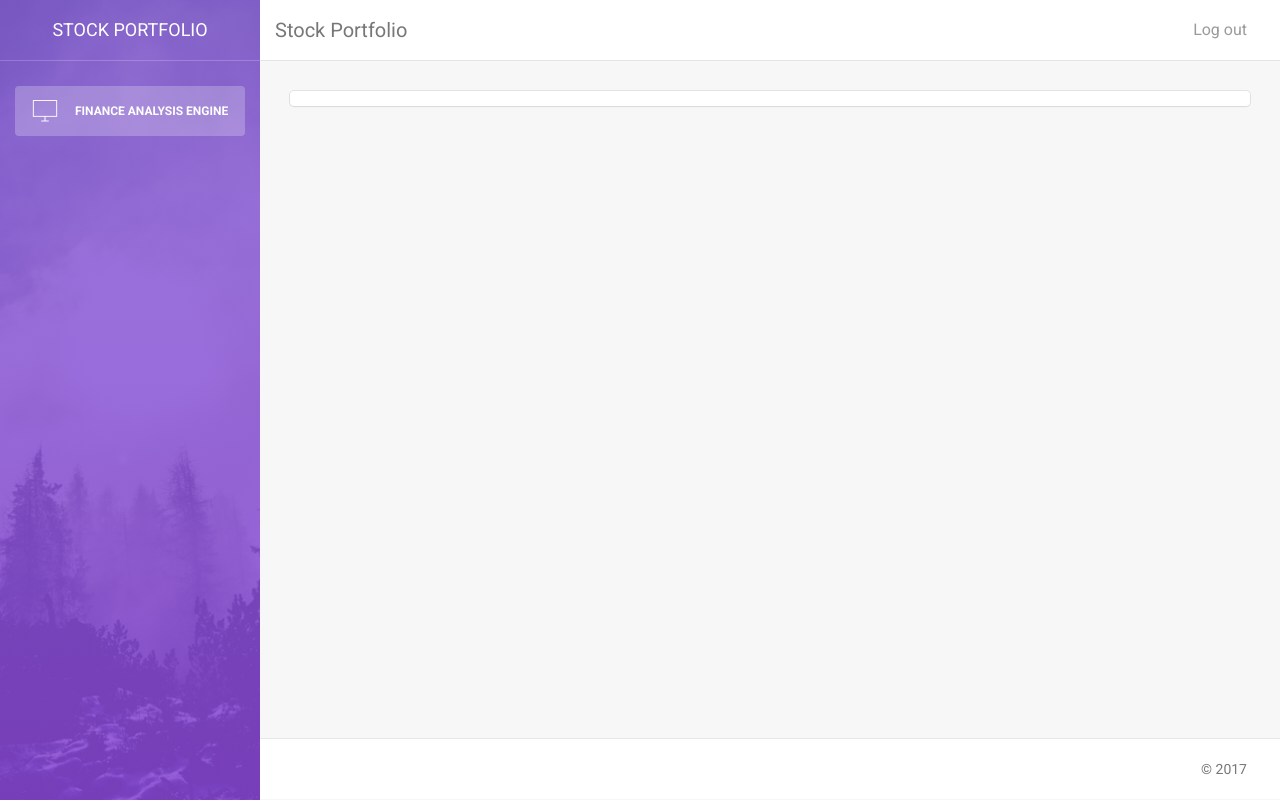
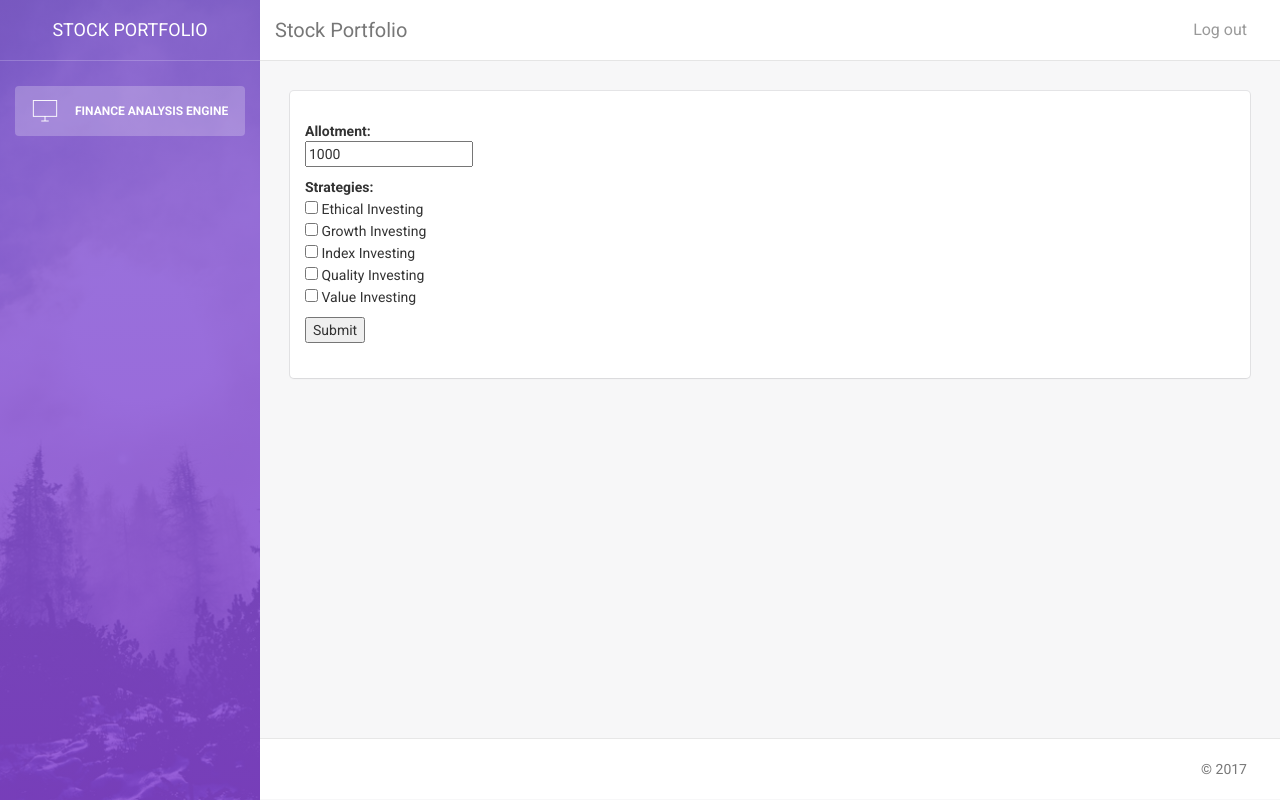
Before and after one commit to jackkung07/cape_285_final_project, a Django app: page /portfolio in a window 1280 px wide. Run offline with Django 3.2, Linux system fonts and the light colour scheme; the visitor is signed in with stand-in values (Sample User, id 1); some libraries are stand-ins or nearby versions.

Commit message:
add stock home page

```diff
--- a/stock_portfolio/portfolio/templates/portfolio/base.html
+++ b/stock_portfolio/portfolio/templates/portfolio/base.html
@@ -7,7 +7,7 @@
     <link rel="icon" type="image/png" href="portfolio/img/favicon.ico">
     <meta http-equiv="X-UA-Compatible" content="IE=edge,chrome=1"/>
 
-    <title>Sensor Cloud Security</title>
+    <title>Stock Portfolio</title>
 
     <meta content='width=device-width, initial-scale=1.0, maximum-scale=1.0, user-scalable=0' name='viewport'/>
     <meta name="viewport" content="width=device-width"/>
--- a/stock_portfolio/portfolio/templates/portfolio/home.html
+++ b/stock_portfolio/portfolio/templates/portfolio/home.html
@@ -53,15 +53,84 @@
 
         <div class="content">
             <div class="container-fluid">
+                <form method="post" name="investment" action="/portfolio" onsubmit="return checkform()">
+                    {% csrf_token %}
                     <div class="row">
                         <div class="col-md-12">
                             <div class="card ">
                                 <div class="header"></div>
+                                <div class="content">
+                                    <div class="row">
+                                        <div class="col-md-12">
+                                            <b>Allotment:</b>
+                                        </div>
+                                    </div>
+                                    <div class="row">
+                                        <div class="col-md-12">
+                                            <input type="number" id="allotment" name="allotment" value="1000">
+                                        </div>
+                                    </div>
+                                    <div class="row">
+                                        <div class="col-md-12">
+                                            <p></p>
+                                        </div>
+                                    </div>
+                                    <div class="row">
+                                        <div class="col-md-12">
+                                            <b>Strategies:</b>
                                         </div>
                                     </div>
 
+                                    <div class="row">
+                                        <div class="col-md-12">
+                                            <input type="checkbox" id="ethical" name="ethical"
+                                                   onclick="return keepCount()">
+                                            Ethical Investing
                                         </div>
-
+                                    </div>
+                                    <div class="row">
+                                        <div class="col-md-12">
+                                            <input type="checkbox" id="growth" name="growth"
+                                                   onclick="return keepCount()">
+                                            Growth Investing
+                                        </div>
+                                    </div>
+                                    <div class="row">
+                                        <div class="col-md-12">
+                                            <input type="checkbox" id="index" name="index" onclick="return keepCount()">
+                                            Index Investing
+                                        </div>
+                                    </div>
+                                    <div class="row">
+                                        <div class="col-md-12">
+                                            <input type="checkbox" id="quality" name="quality"
+                                                   onclick="return keepCount()">
+                                            Quality Investing
+                                        </div>
+                                    </div>
+                                    <div class="row">
+                                        <div class="col-md-12">
+                                            <input type="checkbox" id="value" name="value" onclick="return keepCount()">
+                                            Value Investing
+                                        </div>
+                                    </div>
+                                    <div class="row">
+                                        <div class="col-md-12">
+                                            <p></p>
+                                        </div>
+                                    </div>
+                                    <div class="row">
+                                        <div class="col-md-12">
+                                            <input type="submit">
+                                        </div>
+                                    </div>
+                                </div>
+                                <div class="footer">
+                                </div>
+                            </div>
+                        </div>
+                    </div>
+                </form>
             </div>
 
         </div>
@@ -70,8 +139,60 @@
 </div>
 
 </body>
-{% include "portfolio/includes/requiredscripts.html" %}<input type="hidden" id="templateData" value="{{ backend_data.datas }}">
+{% include "portfolio/includes/requiredscripts.html" %}
+<script language="javascript">
+    function checkform() {
+        var newCount = 0;
+        var allotment = document.investment.allotment.value;
 
+        if (document.investment.ethical.checked) {
+            newCount = newCount + 1
+        }
+
+        if (document.investment.growth.checked) {
+            newCount = newCount + 1
+        }
+
+        if (document.investment.index.checked) {
+            newCount = newCount + 1
+        }
+
+        if (document.investment.quality.checked) {
+            newCount = newCount + 1
+        }
+
+        if (document.investment.value.checked) {
+            newCount = newCount + 1
+        }
+        debugger;
+        if (newCount <= 0 || newCount >= 3) {
+            bootbox.dialog({
+                title: "Error",
+                message: "Please pick one or two investment strategies",
+                buttons: {
+                    "Close": {
+                        label: "Close",
+                        className: "btn btn-primary"
+                    }
+                }
+            });
+            document.investment;
+            return false;
+        } else if (allotment <= 0) {
+            bootbox.dialog({
+                title: "Error",
+                message: "Please input a positive number in allotment field",
+                buttons: {
+                    "Close": {
+                        label: "Close",
+                        className: "btn btn-primary"
+                    }
+                }
+            });
+            return false;
+        }
+    }
+</script>
 
 
 {% endblock %}
--- a/stock_portfolio/portfolio/views.py
+++ b/stock_portfolio/portfolio/views.py
@@ -26,4 +26,23 @@ def user_registration_web(request):
 
 @login_required()
 def home_page(request):
-    return render(request, 'portfolio/home.html', {'backend_data': None})
+    if request.method == 'POST':
+        allotment = int(str(request.POST['allotment']))
+        ethical_investment = False
+        growth_investment = False
+        index_investment = False
+        quality_investment = False
+        value_investment = False
+        if 'ethical' in request.POST.keys():
+            ethical_investment = True
+        if 'growth' in request.POST.keys():
+            growth_investment = True
+        if 'index' in request.POST.keys():
+            index_investment = True
+        if 'quality' in request.POST.keys():
+            quality_investment = True
+        if 'value' in request.POST.keys():
+            value_investment = True
+
+        return render(request, 'portfolio/home.html', {'portfolio_data': None})
+    return render(request, 'portfolio/home.html')
```
Lines whose indentation alone changed are shown as unchanged.
